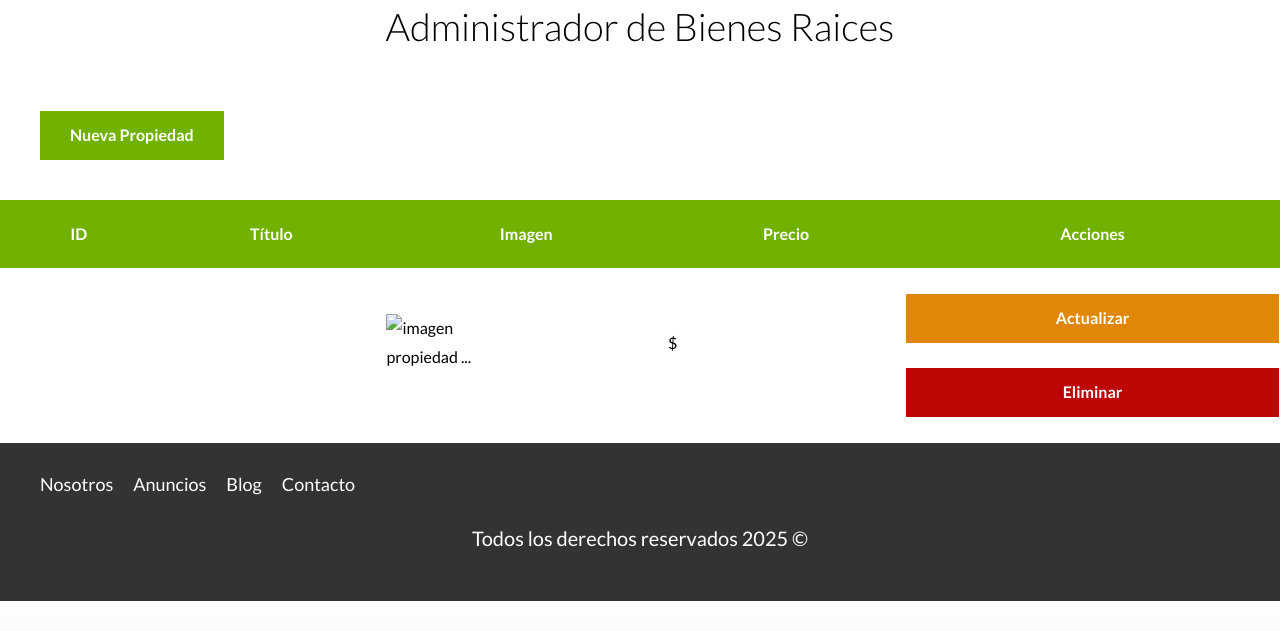
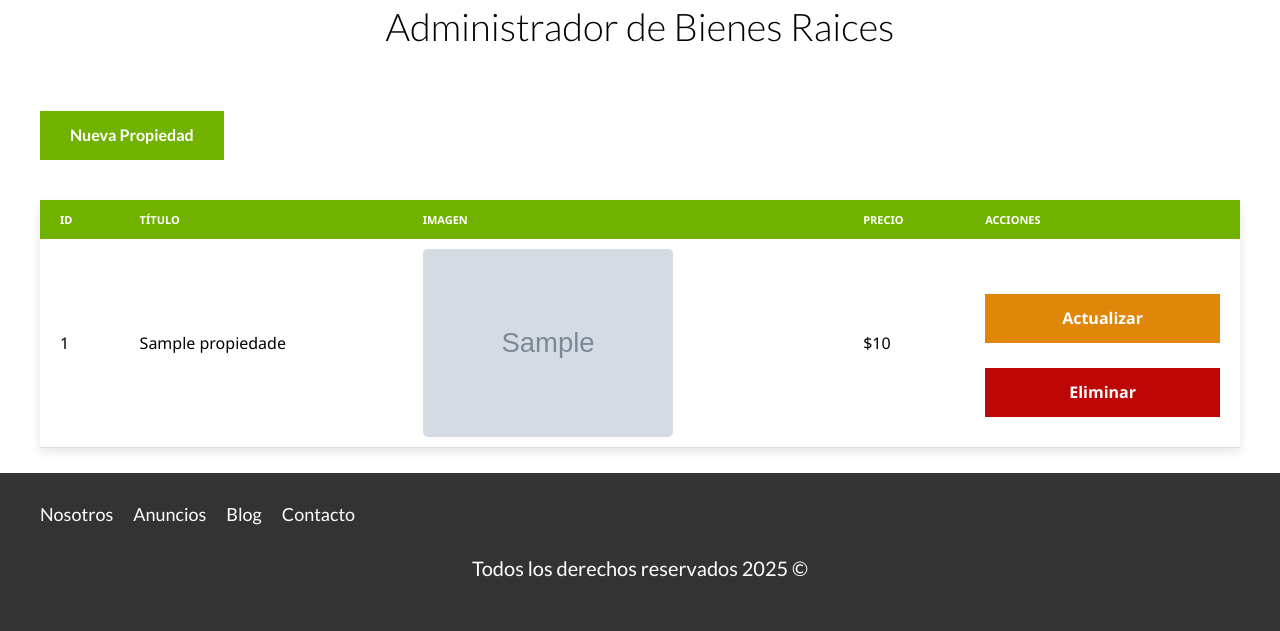
Before and after one commit to mateooo07/bienes-raices, a PHP site: page /admin in a window 1280 px wide. Shown: the part 185-816 px from the top of the page. Before the commit the page ends 786 px from the top, so only its background shows below. Run offline with PHP 8.4, Linux system fonts and the light colour scheme; tables that the repository leaves empty or names only in its code hold one stand-in row (values such as "Sample post"); grey boxes marked "Sample" are stand-in pictures; style sheets or scripts are compiled from the project's sources; some libraries are stand-ins or nearby versions.

Commit message:
feat: liste propiedades traidas desde la bbdd

```diff
--- a/admin/index.php
+++ b/admin/index.php
@@ -1,4 +1,13 @@
 <?php
+
+    require "../includes/config/database.php";
+    $db = conectarDB();
+
+    $query = "SELECT * FROM propiedades";
+
+    $resultadoConsulta = mysqli_query($db, $query);
+
+
     $resultado = $_GET["res"] ?? null;
     require "../includes/funciones.php";
     incluirTemplate("header");
@@ -24,20 +33,23 @@
         </thead>
 
         <tbody>
+            <?php while($propiedad = mysqli_fetch_assoc($resultadoConsulta)): ?>
                 <tr>
-                <td></td>
-                <td></td>
-                <td><img src="" alt="imagen propiedad ..." class="imagen-tabla"></td>
-                <td>$</td>
+                    <td><?php echo $propiedad["id"] ?></td>
+                    <td><?php echo $propiedad["titulo"]?></td>
+                    <td><img src="/imagenes/<?php echo $propiedad["imagen"]?>" alt="imagen propiedad ..." class="imagen-tabla"></td>
+                    <td>$<?php echo $propiedad["precio"] ?></td>
                     <td>
                         <a href="#" class="boton-amarillo-block">Actualizar</a>
                         <a href="#" class="boton-rojo">Eliminar</a>
                     </td>
                 </tr>
+            <?php endwhile; ?>
         </tbody>
     </table>
 
 
 <?php
+    mysqli_close($db);
     incluirTemplate("footer");
 ?>
--- a/src/scss/base/_darkmode.scss
+++ b/src/scss/base/_darkmode.scss
@@ -52,26 +52,10 @@
     }
 
     .tabla-propiedades{
-    margin-top: 4rem;
-    width: 100%;
-    border-spacing: 0;
-
-    thead{
-        background-color: $verde;
-        th{
+        td{
             color: $blanco;
-            padding: 2rem;
         }
     }
 
-    .imagen-tabla{
-        width: 10rem;
-    }
-
-    td{
-        color: $blanco;
-    }
-}
-
 
 }
--- a/src/scss/internas/_admin.scss
+++ b/src/scss/internas/_admin.scss
@@ -13,20 +13,44 @@
     }
 }
 
-.tabla-propiedades{
-    margin-top: 4rem;
-    width: 100%;
-    border-spacing: 0;
+.tabla-propiedades {
+    margin: 4rem auto 0 auto;
+    width: 120rem;
+    border-collapse: collapse;
+    box-shadow: 0 4px 10px rgba(0, 0, 0, 0.1);
+    font-family: 'Segoe UI', Tahoma, Geneva, Verdana, sans-serif;
 
-    thead{
+    thead {
         background-color: $verde;
-        th{
+        th {
             color: $blanco;
-            padding: 2rem;
+            padding: 1rem 2rem;
+            text-align: left;
+            font-size: 1.1rem;
+            text-transform: uppercase;
         }
     }
 
-    .imagen-tabla{
-        width: 10rem;
+    tbody {
+        tr {
+            border-bottom: 1px solid #ddd;
+            transition: background-color 0.3s;
+
+            &:hover {
+                background-color: rgba(0, 0, 0, 0.05);
+            }
+
+            td {
+                padding: 1rem 2rem;
+                vertical-align: middle;
+
+                .imagen-tabla {
+                    width: 25rem;
+                    height: auto;
+                    border-radius: 0.5rem;
+                    object-fit: cover;
+                }
+            }
+        }
     }
 }
```
Lines whose indentation alone changed are shown as unchanged.
